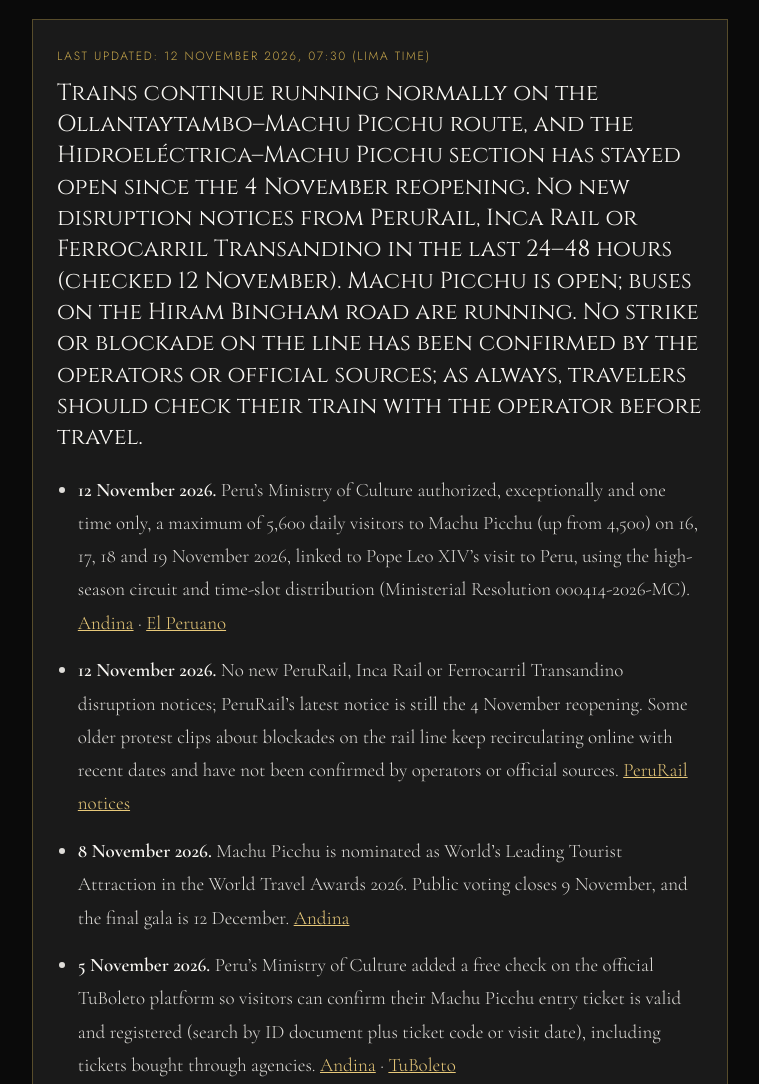
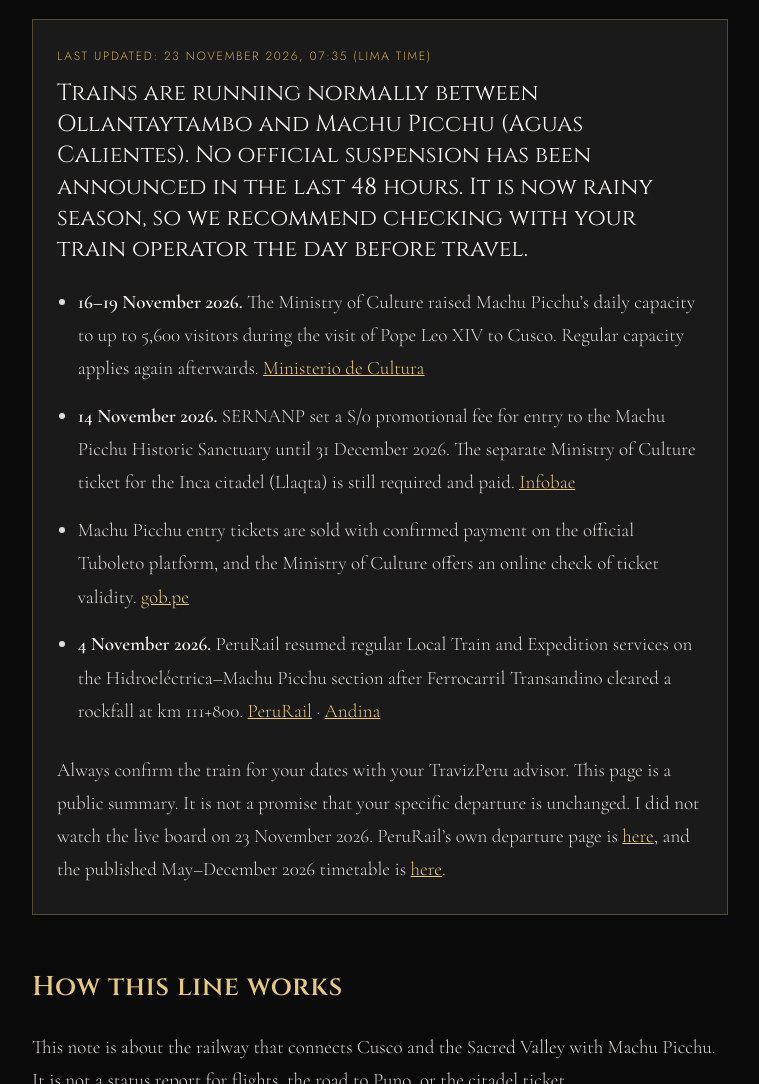
Before and after one commit to fab0108-create/travizperu, a plain HTML site: page machu-picchu-train-status/index.html in a window 1280 px wide. Shown: the part 853-1937 px from the top of the page, without its empty margins (260-1019 px from the left). Drawn offline with nearby package versions, Linux system fonts and the light colour scheme.

Commit message:
chore: Machu Picchu train status 23 Nov 2026
Update the daily status block, dateModified, and sitemap lastmod.

```diff
--- a/machu-picchu-train-status/index.html
+++ b/machu-picchu-train-status/index.html
@@ -27,7 +27,7 @@
   "mainEntityOfPage": "https://travizperu.com/machu-picchu-train-status/",
   "image": "https://travizperu.com/images/train.webp?v=20261012",
   "datePublished": "2026-10-08",
-  "dateModified": "2026-11-12",
+  "dateModified": "2026-11-23",
   "inLanguage": "en"
 }
 </script>
@@ -123,16 +123,15 @@ footer a { color: var(--gold); text-decoration: none; }
 
 <!-- STATUS:START -->
 <div class="status-box">
-<p class="status-updated">Last updated: 12 November 2026, 07:30 (Lima time)</p>
-<p class="status-line">Trains continue running normally on the Ollantaytambo–Machu Picchu route, and the Hidroeléctrica–Machu Picchu section has stayed open since the 4 November reopening. No new disruption notices from PeruRail, Inca Rail or Ferrocarril Transandino in the last 24–48 hours (checked 12 November). Machu Picchu is open; buses on the Hiram Bingham road are running. No strike or blockade on the line has been confirmed by the operators or official sources; as always, travelers should check their train with the operator before travel.</p>
+<p class="status-updated">Last updated: 23 November 2026, 07:35 (Lima time)</p>
+<p class="status-line">Trains are running normally between Ollantaytambo and Machu Picchu (Aguas Calientes). No official suspension has been announced in the last 48 hours. It is now rainy season, so we recommend checking with your train operator the day before travel.</p>
 <ul>
-<li><strong>12 November 2026.</strong> Peru’s Ministry of Culture authorized, exceptionally and one time only, a maximum of 5,600 daily visitors to Machu Picchu (up from 4,500) on 16, 17, 18 and 19 November 2026, linked to Pope Leo XIV’s visit to Peru, using the high-season circuit and time-slot distribution (Ministerial Resolution 000414-2026-MC). <a href="https://andina.pe/agencia/noticia-machu-picchu-autorizan-maxima-carga-5600-visitantes-dia-la-ciudad-inca-1099604.aspx" target="_blank" rel="noopener">Andina</a> · <a href="https://busquedas.elperuano.pe/dispositivo/EX/2573793-1" target="_blank" rel="noopener">El Peruano</a></li>
-<li><strong>12 November 2026.</strong> No new PeruRail, Inca Rail or Ferrocarril Transandino disruption notices; PeruRail’s latest notice is still the 4 November reopening. Some older protest clips about blockades on the rail line keep recirculating online with recent dates and have not been confirmed by operators or official sources. <a href="https://www.perurail.com/es/comunicados/" target="_blank" rel="noopener">PeruRail notices</a></li>
-<li><strong>8 November 2026.</strong> Machu Picchu is nominated as World’s Leading Tourist Attraction in the World Travel Awards 2026. Public voting closes 9 November, and the final gala is 12 December. <a href="https://andina.pe/agencia/noticia-vota-hasta-este-9-noviembre-nominaciones-del-peru-los-world-travel-awards-2026-1099112.aspx" target="_blank" rel="noopener">Andina</a></li>
-<li><strong>5 November 2026.</strong> Peru’s Ministry of Culture added a free check on the official TuBoleto platform so visitors can confirm their Machu Picchu entry ticket is valid and registered (search by ID document plus ticket code or visit date), including tickets bought through agencies. <a href="https://andina.pe/agencia/noticia-machu-picchu-turistas-podran-verificar-validez-sus-boletos-plataforma-digital-1098600.aspx" target="_blank" rel="noopener">Andina</a> · <a href="https://tuboleto.cultura.pe/consulta-tuboleto" target="_blank" rel="noopener">TuBoleto</a></li>
-<li><strong>4 November 2026.</strong> Service on the Hidroeléctrica–Machu Picchu Pueblo section resumed after crews removed rocks at km 111+800; Ferrocarril Transandino authorized the reopening, and PeruRail’s Tren Local and PeruRail Expedition run on regular schedules. <a href="https://andina.pe/agencia/noticia-tren-a-machu-picchu-reanuda-sus-operaciones-la-ruta-hidroelectricamachu-picchu-pueblo-1098567.aspx" target="_blank" rel="noopener">Andina</a></li>
+<li><strong>16–19 November 2026.</strong> The Ministry of Culture raised Machu Picchu’s daily capacity to up to 5,600 visitors during the visit of Pope Leo XIV to Cusco. Regular capacity applies again afterwards. <a href="https://www.gob.pe/institucion/cultura/noticias/1472931-del-16-al-19-de-noviembre-machupicchu-recibira-hasta-5600-visitantes-diarios-por-visita-del-papa-leon-xiv-al-cusco" target="_blank" rel="noopener">Ministerio de Cultura</a></li>
+<li><strong>14 November 2026.</strong> SERNANP set a S/0 promotional fee for entry to the Machu Picchu Historic Sanctuary until 31 December 2026. The separate Ministry of Culture ticket for the Inca citadel (Llaqta) is still required and paid. <a href="https://www.infobae.com/peru/2026/11/15/machu-picchu-reduce-tarifas-de-ingreso-hasta-fin-de-ano-cuanto-pagaran-ahora-los-visitantes/" target="_blank" rel="noopener">Infobae</a></li>
+<li>Machu Picchu entry tickets are sold with confirmed payment on the official Tuboleto platform, and the Ministry of Culture offers an online check of ticket validity. <a href="https://www.gob.pe/institucion/cultura/pages/70649-comprar-entradas-para-visitar-machupicchu-en-tuboleto-cultura-pe" target="_blank" rel="noopener">gob.pe</a></li>
+<li><strong>4 November 2026.</strong> PeruRail resumed regular Local Train and Expedition services on the Hidroeléctrica–Machu Picchu section after Ferrocarril Transandino cleared a rockfall at km 111+800. <a href="https://www.perurail.com/es/comunicados/reanudacion-de-operaciones-en-el-tramo-hidroelectrica-machupicchu/" target="_blank" rel="noopener">PeruRail</a> · <a href="https://andina.pe/agencia/noticia-train-to-machu-picchu-resumes-operations-on-the-hidroelectrica%E2%80%93machu-picchu-pueblo-route-1098583.aspx" target="_blank" rel="noopener">Andina</a></li>
 </ul>
-<p>Always confirm the train for your dates with your TravizPeru advisor. This page is a public summary. It is not a promise that your specific departure is unchanged. I did not watch the live board on 12 November 2026. PeruRail’s own departure page is <a href="https://www.perurail.com/es/informacion-de-salida-y-llegada-de-trenes/" target="_blank" rel="noopener">here</a>, and the published May–December 2026 timetable is <a href="https://www.perurail.com/es/horarios-y-frecuencias/" target="_blank" rel="noopener">here</a>.</p>
+<p>Always confirm the train for your dates with your TravizPeru advisor. This page is a public summary. It is not a promise that your specific departure is unchanged. I did not watch the live board on 23 November 2026. PeruRail’s own departure page is <a href="https://www.perurail.com/es/informacion-de-salida-y-llegada-de-trenes/" target="_blank" rel="noopener">here</a>, and the published May–December 2026 timetable is <a href="https://www.perurail.com/es/horarios-y-frecuencias/" target="_blank" rel="noopener">here</a>.</p>
 </div>
 <!-- STATUS:END -->
 
--- a/sitemap.xml
+++ b/sitemap.xml
@@ -67,7 +67,7 @@
   <!-- DAILY: lastmod for /machu-picchu-train-status/ — same Lima date as dateModified and the STATUS block in machu-picchu-train-status/index.html -->
   <url>
     <loc>https://travizperu.com/machu-picchu-train-status/</loc>
-    <lastmod>2026-11-12</lastmod>
+    <lastmod>2026-11-23</lastmod>
     <changefreq>daily</changefreq>
     <priority>0.8</priority>
   </url>
```
